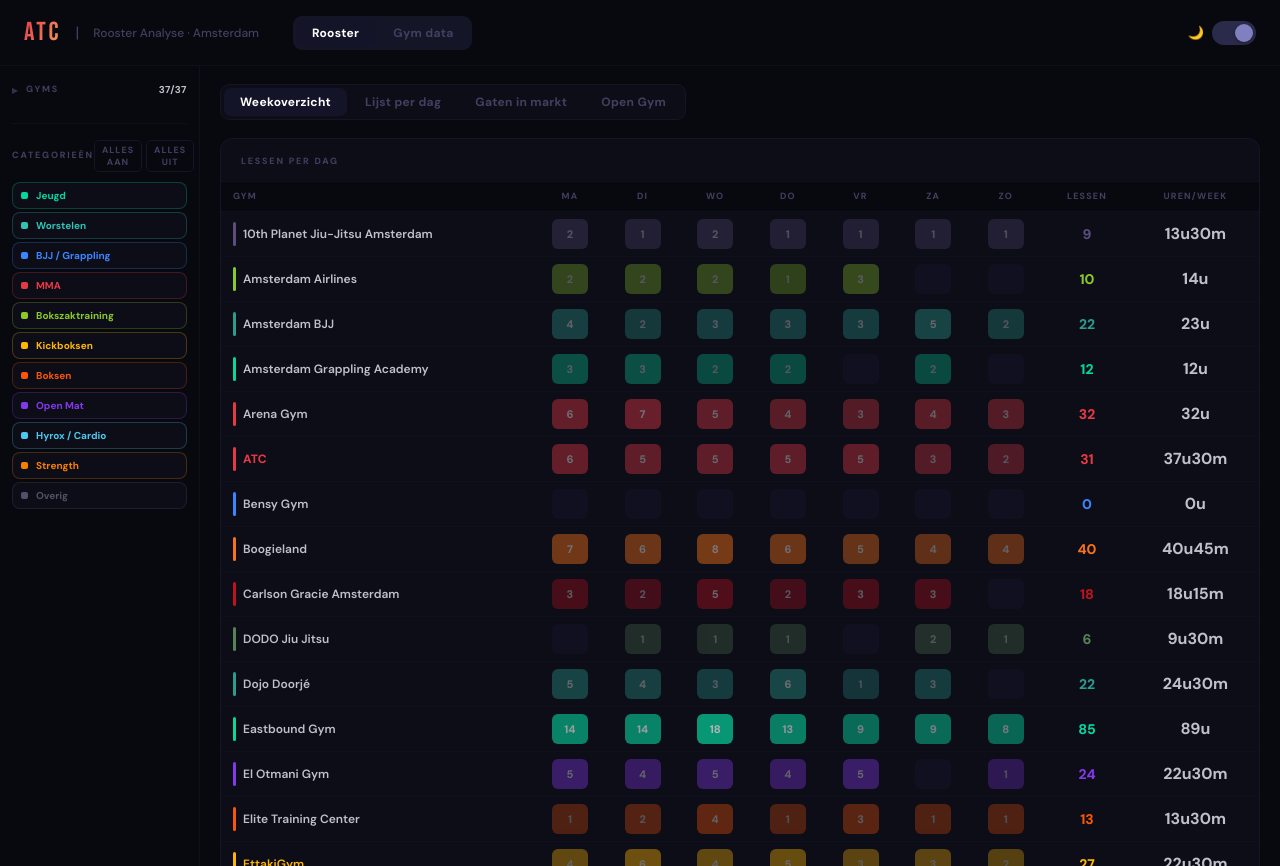
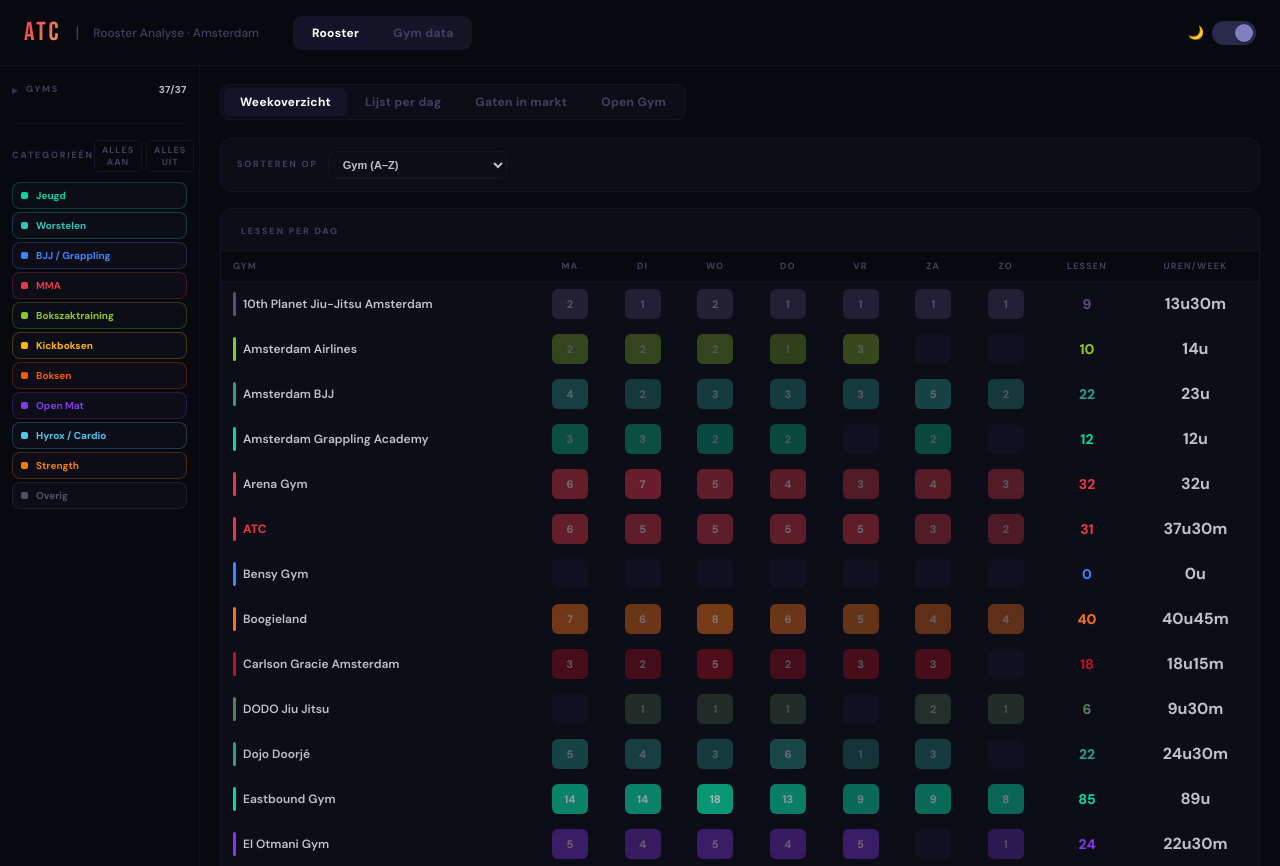
Before and after one commit to jonasmilofransman-cmd/gym-dashboard, a React (Vite) app: page / in a window 1280 px wide. Built offline with nearby package versions, Linux system fonts and the light colour scheme.

Commit message:
Initial commit

```diff
--- a/src/ScheduleDashboard.jsx
+++ b/src/ScheduleDashboard.jsx
@@ -1773,6 +1773,7 @@
   const TH = getTH(T);
   const CARD = getCard(T);
   const LABEL = getLabel(T);
+  const [weekSort, setWeekSort] = useState("name"); // name | lessons_asc | lessons_desc | hours_asc | hours_desc
   const cfd = (gym,d) =>
     gym.schedule
       .filter(s=>s.day===d && !isOpenGym(s.cls) && catOn(s.cls))
@@ -1781,24 +1782,90 @@
   const gymStats = useMemo(() => visibleGyms.map(gym => {
     const catMins = Object.fromEntries(CATEGORIES.map(c=>[c.key,0]));
     let totalMins = 0;
+    let totalLessen = 0;
     for (const s of gym.schedule) {
       if (isOpenGym(s.cls)) continue;
       if (!catOn(s.cls)) continue;
       const dur = tdur(s.time,s.end);
       catMins[getCat(s.cls).key] += dur;
       totalMins += dur;
+      totalLessen += 1;
     }
-    return { gym, catMins, totalMins };
+    return { gym, catMins, totalMins, totalLessen };
   }), [visibleGyms, activeCats]);
+
+  const sortedGymStats = useMemo(() => {
+    const arr = [...gymStats];
+    if (weekSort === "lessons_asc") {
+      arr.sort((a, b) =>
+        (a.totalLessen - b.totalLessen) ||
+        (a.totalMins - b.totalMins) ||
+        a.gym.name.localeCompare(b.gym.name, undefined, { sensitivity: "base" })
+      );
+      return arr;
+    }
+    if (weekSort === "lessons_desc") {
+      arr.sort((a, b) =>
+        (b.totalLessen - a.totalLessen) ||
+        (b.totalMins - a.totalMins) ||
+        a.gym.name.localeCompare(b.gym.name, undefined, { sensitivity: "base" })
+      );
+      return arr;
+    }
+    if (weekSort === "hours_asc") {
+      arr.sort((a, b) =>
+        (a.totalMins - b.totalMins) ||
+        (a.totalLessen - b.totalLessen) ||
+        a.gym.name.localeCompare(b.gym.name, undefined, { sensitivity: "base" })
+      );
+      return arr;
+    }
+    if (weekSort === "hours_desc") {
+      arr.sort((a, b) =>
+        (b.totalMins - a.totalMins) ||
+        (b.totalLessen - a.totalLessen) ||
+        a.gym.name.localeCompare(b.gym.name, undefined, { sensitivity: "base" })
+      );
+      return arr;
+    }
+    // Default: name
+    arr.sort((a, b) => a.gym.name.localeCompare(b.gym.name, undefined, { sensitivity: "base" }));
+    return arr;
+  }, [gymStats, weekSort]);
 
   const maxPerDay = useMemo(() =>
     Math.max(...DAYS.map(d => Math.max(...visibleGyms.map(g => cfd(g,d).length),0)),1),
   [visibleGyms, activeCats]);
 
-  const maxMins = Math.max(...gymStats.map(s=>s.totalMins),1);
+  const maxMins = Math.max(...sortedGymStats.map(s=>s.totalMins),1);
 
   return (
     <div style={{ display:"flex",flexDirection:"column",gap:16 }}>
+
+      {/* Sorting */}
+      <div style={{ ...CARD, padding:"12px 16px", display:"flex", alignItems:"center", gap:10, flexWrap:"wrap" }}>
+        <div style={{ ...LABEL, margin:0 }}>Sorteren op</div>
+        <select
+          value={weekSort}
+          onChange={(e) => setWeekSort(e.target.value)}
+          style={{
+            fontSize: 11,
+            fontWeight: 700,
+            color: T.textSub,
+            background: T.surface,
+            border: `1px solid ${T.border2}`,
+            borderRadius: 8,
+            padding: "6px 10px",
+            outline: "none",
+          }}
+        >
+          <option value="name">Gym (A–Z)</option>
+          <option value="lessons_asc">Lessen/week (min → max)</option>
+          <option value="lessons_desc">Lessen/week (max → min)</option>
+          <option value="hours_asc">Uren/week (min → max)</option>
+          <option value="hours_desc">Uren/week (max → min)</option>
+        </select>
+      </div>
 
       {/* Heatmap */}
       <div style={CARD}>
@@ -1814,7 +1881,7 @@
               <th style={{ ...TH,textAlign:"center" }}>Uren/week</th>
             </tr></thead>
             <tbody>
-              {gymStats.map(({ gym, totalMins }) => {
+              {sortedGymStats.map(({ gym, totalMins, totalLessen }) => {
                 const col = getGymColor(gym);
                 return (
                   <tr key={gym.id} style={{ borderBottom:`1px solid ${T.border}` }}
@@ -1842,7 +1909,7 @@
                       );
                     })}
                     <td style={{ padding:"8px 12px",textAlign:"center",fontWeight:800,fontSize:14,color:col }}>
-                      {gym.schedule.filter(s=>!isOpenGym(s.cls) && catOn(s.cls)).length}
+                      {totalLessen}
                     </td>
                     <td style={{ padding:"8px 12px",textAlign:"center",fontWeight:700,color:T.textSub }}>
                       {fmtH(totalMins)}
@@ -1872,7 +1939,7 @@
               <th style={{ ...TH,textAlign:"center" }}>Totaal</th>
             </tr></thead>
             <tbody>
-              {gymStats.map(({ gym, catMins, totalMins }) => {
+              {sortedGymStats.map(({ gym, catMins, totalMins }) => {
                 const col = getGymColor(gym);
                 return (
                   <tr key={gym.id} style={{ borderBottom:`1px solid ${T.border}` }}
@@ -1910,7 +1977,7 @@
       {/* Totale uren bar */}
       <div style={{ ...CARD,padding:20 }}>
         <div style={{ ...LABEL,marginBottom:14 }}>Totaal trainingsuren / week</div>
-        {[...gymStats].sort((a,b)=>b.totalMins-a.totalMins).map(({ gym, totalMins }) => {
+        {sortedGymStats.map(({ gym, totalMins }) => {
           const col = getGymColor(gym);
           const pct = (totalMins/maxMins)*100;
           return (
```
Also changed, not shown: public/gym-data.csv.
